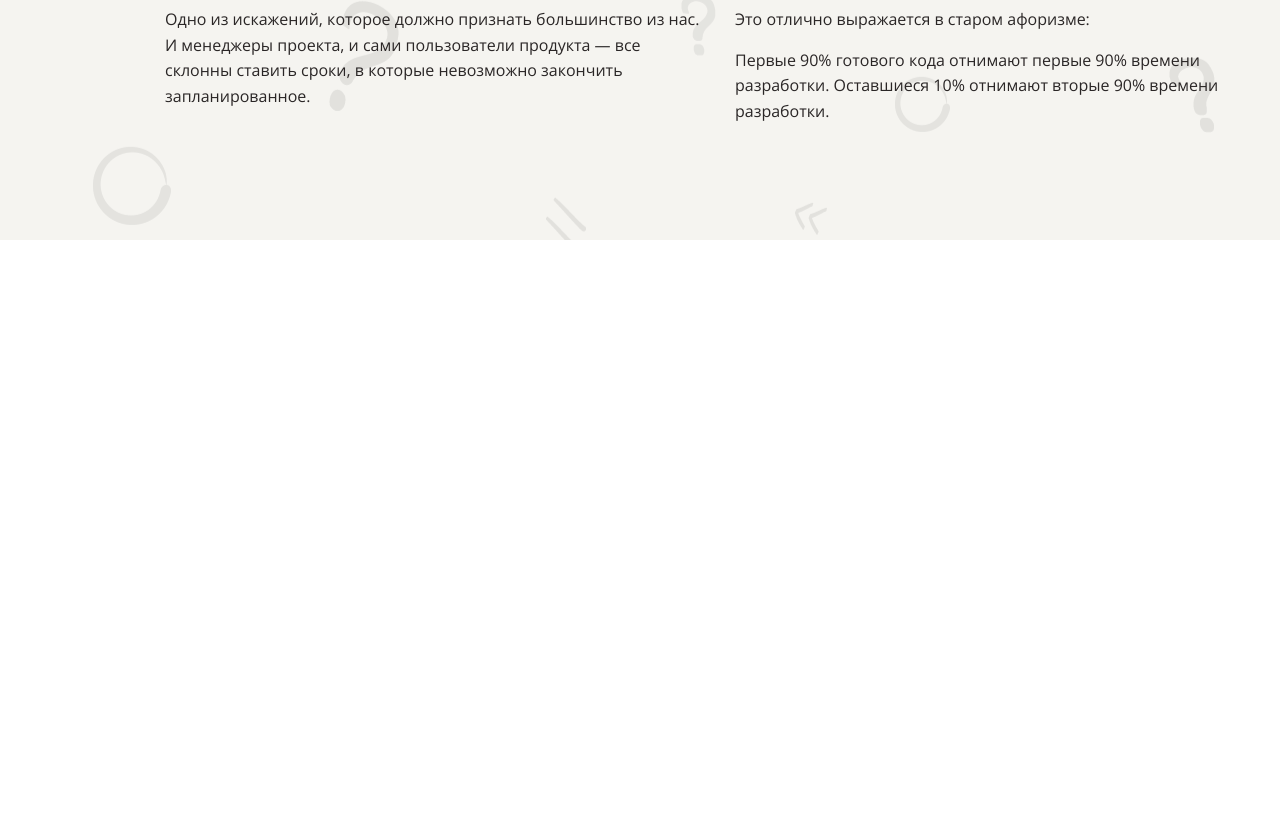
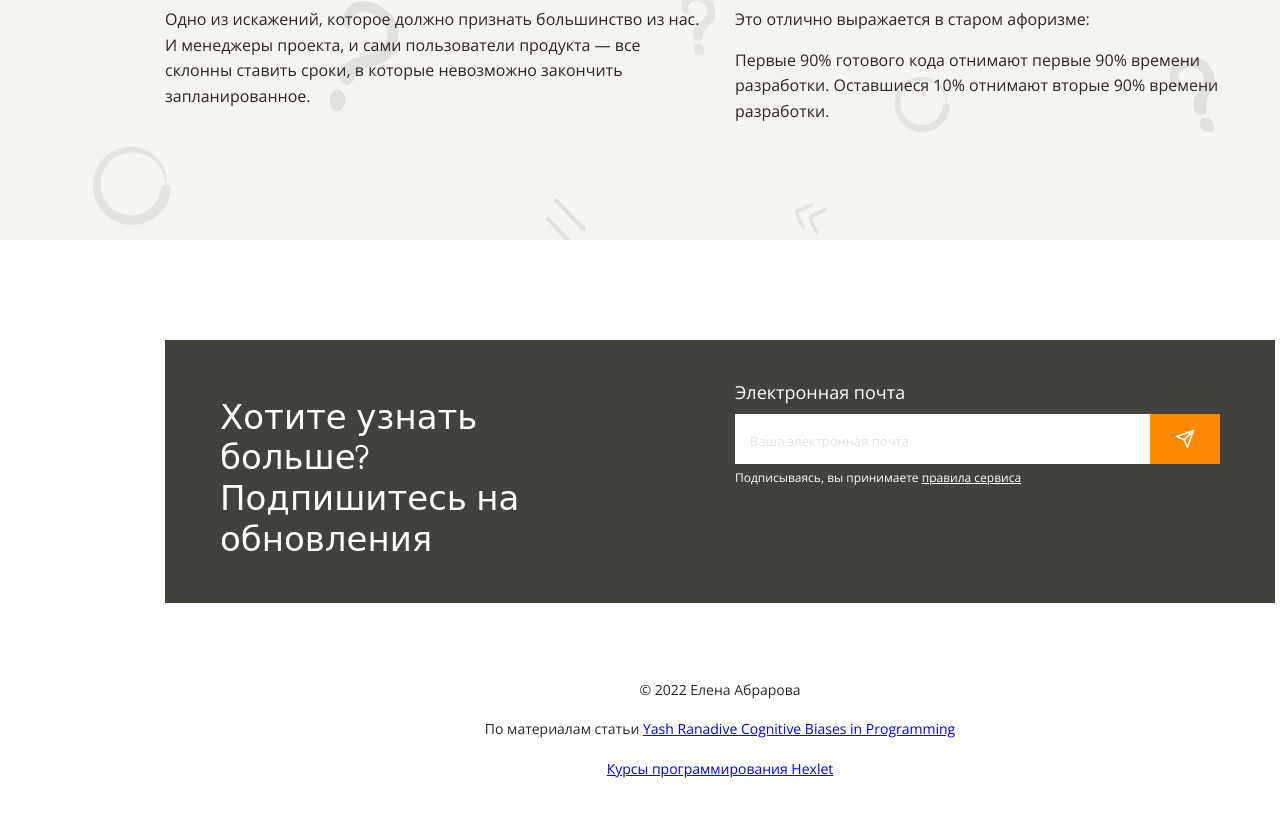
Before and after one commit to Abra19/cognitive_distortions_layout, a website: page src/index.html in a window 1280 px wide. Shown: the part 7143-7959 px from the top of the page. Before the commit the page ends 7623 px from the top, so only its background shows below. Drawn offline with Linux system fonts and the light colour scheme; files whose address does not match are found by name.

Commit message:
project 11 step finished

```diff
--- a/src/index.html
+++ b/src/index.html
@@ -10,7 +10,7 @@
 </head>
 <body>
     <header class="main-header section-bkgr section-bkgr-light">
-        <div class="container">
+        <div class="container  section-padding">
             <h1 class="header-title">Когнитивные<br>искажения<br><span class="color-dark">в программировании</span></h1>
             <img src="../images/main.png" alt="Программист за работой" class="header-img" height="560">
             <div class="text-container header-text">
@@ -32,7 +32,7 @@
                 </div>
             </div>
             <button class="btn header-btn">
-                <a href="#five-distortion" class="color-white">подробнее</a>
+                <a href="#five-distortion" class="color-white no-decoration">подробнее</a>
             </button>
         </div>
     </header>
@@ -45,8 +45,8 @@
             <iframe class="video" width="919" height="569" src="https://www.youtube.com/embed/jie9AizBqss" frameborder="0" allowfullscreen>
             </iframe>
         </section>
-        <section class="named-problems" id="five-distortion">
-            <nav class="container">
+        <section class="named-problems bkg-dark" id="five-distortion">
+            <nav class="container section-padding">
                 <div class="navigation">
                     <div class="card-title card-item">
                         <p class="card-title-text color-base">
@@ -55,7 +55,7 @@
                         </p>
                     </div>
                     <div class="card-item card-link">
-                        <a href="#ikea-effect" class="card-item-content">
+                        <a href="#ikea-effect" class="card-item-content no-decoration">
                             <p class="card-number">1</p>
                             <p class="card-text color-base">Эффект ИКЕА</p>
                             <p class="card-description">
@@ -65,7 +65,7 @@
                         </a>
                     </div>
                     <div class="card-item card-link">
-                        <a href="#premature-optimization" class="card-item-content">
+                        <a href="#premature-optimization" class="card-item-content no-decoration">
                             <p class="card-number">2</p>
                             <p class="card-text color-base">Преждевременная оптимизация</p>
                             <p class="card-description">
@@ -75,7 +75,7 @@
                         </a>
                     </div>
                     <div class="card-item card-link">
-                        <a href="#distortion-of-novelty" class="card-item-content">
+                        <a href="#distortion-of-novelty" class="card-item-content no-decoration">
                             <p class="card-number">3</p>
                             <p class="card-text color-base">Искажение новизны</p>
                             <p class="card-description">
@@ -85,7 +85,7 @@
                         </a>
                     </div>
                     <div class="card-item card-link">
-                        <a href="#hyperbolic-depreciation" class="card-item-content">
+                        <a href="#hyperbolic-depreciation" class="card-item-content no-decoration">
                             <p class="card-number">4</p>
                             <p class="card-text color-base">Гиперболическое обесценивание</p>
                             <p class="card-description">
@@ -95,7 +95,7 @@
                         </a>
                     </div>
                     <div class="card-item card-link">
-                        <a href="#errors-in-planning" class="card-item-content">
+                        <a href="#errors-in-planning" class="card-item-content no-decoration">
                             <p class="card-number">5</p>
                             <p class="card-text color-base">Ошибка планирования</p>
                             <p class="card-description">
@@ -107,7 +107,7 @@
             </nav>
         </section>
         <section class="sample-problem-ikea section-bkgr section-bkgr-light" id="ikea-effect">
-            <div class="container">
+            <div class="container section-padding">
                 <div class="section-header">
                     <div class="section-element">
                         <img src="../images/1.png" alt="Два программиста за работой" class="img-section" width="578" height="434">
@@ -134,8 +134,8 @@
                 </div>
             </div>
         </section>
-        <section class="sample-problem-optimisation section-bkgr section-bkgr-dark" id="premature-optimization">
-            <div class="container">
+        <section class="sample-problem-optimisation section-bkgr section-bkgr-brown" id="premature-optimization">
+            <div class="container section-padding">
                 <div class="section-header">
                     <div class="section-element">
                         <p class="cognitive-distortion cognitive-white">Когнитивные искажения</p>
@@ -162,7 +162,7 @@
             </div>
         </section>
         <section class="sample-problem-curved-new section-bkgr section-bkgr-light" id="distortion-of-novelty">
-            <div class="container">
+            <div class="container section-padding">
                 <div class="section-header">
                     <div class="section-element">
                         <img src="../images/3.png" alt="Два программиста за работой" class="img-section" width="578" height="434">
@@ -190,8 +190,8 @@
                 </div>
             </div>
         </section>
-        <section class="sample-problem-depreciation section-bkgr section-bkgr-dark" id="hyperbolic-depreciation">
-            <div class="container">
+        <section class="sample-problem-depreciation section-bkgr section-bkgr-brown" id="hyperbolic-depreciation">
+            <div class="container section-padding">
                 <div class="section-header">
                     <div class="section-element">
                         <p class="cognitive-distortion cognitive-white">Когнитивные искажения</p>
@@ -221,7 +221,7 @@
             </div>
         </section>
         <section class="sample-problem-planing-defects section-bkgr section-bkgr-light" id="errors-in-planning">
-            <div class="container">
+            <div class="container section-padding">
                 <div class="section-header">
                     <div class="section-element">
                         <img src="../images/5.png" alt="Два программиста за работой" class="img-section" width="578" height="434">
@@ -254,8 +254,34 @@
             </div>
         </section>
     </main>
-    <footer class="main-footer container">
-        <h3 class="color-white">Хотите узнать больше? Подпишитесь на обновления</h3>
+    <footer class="main-footer section-margin ">
+        <div class="container footer-container">
+            <div class="bkg-dark footer-form">
+                <h3 class="color-white footer-element footer-title">Хотите узнать больше? Подпишитесь на обновления</h3>
+                <form action="test.js" class="footer-element">
+                    <label class="label-for-mail color-white"> Электронная почта
+                        <div class="input-field">
+                            <input type="email" class="input-for-mail" placeholder="Ваша электронная почта">
+                            <button class="send-info bkg-base" type="submit"></button>
+                        </div>
+                    </label>
+                    <p class="service-rules color-white">
+                        Подписываясь, вы принимаете <a href="#" class="color-white">правила сервиса</a>
+                    </p>
+                </form>
+            </div>
+            <div class="copyright">
+                <p class="copyright-text">
+                    © 2022 Елена Абрарова
+                </p>
+                <p class="copyright-text">
+                    По материалам статьи <a href="https://medium.com/hackernoon/cognitive-biases-in-programming-5e937707c27b">Yash Ranadive Cognitive Biases in Programming</a>
+                </p>
+                <p class="copyright-text">
+                    <a href="https://ru.hexlet.io/my">Курсы программирования Hexlet</a>
+                </p>
+            </div>
+        </div>
     </footer>
 </body>
 </html>
--- a/src/styles/style.css
+++ b/src/styles/style.css
@@ -41,6 +41,8 @@
     url("../../assets/fonts/Neucha/Neucha-Regular.woff2") format("woff2");
 }
 
+/** GENERAL **/
+
 /* reset */
 
 * {
@@ -54,10 +56,6 @@
   border: none;
 }
 
-a {
-  text-decoration: none;
-}
-
 /* General styles */
 
 body {
@@ -69,6 +67,12 @@ body {
   font: 16px/1.6em "Open Sans", sans-serif;
 }
 
+/* links */
+
+.no-decoration {
+  text-decoration: none;
+}
+
 /* centered */
 
 .container {
@@ -76,7 +80,14 @@ body {
 
   width: 1110px;
   margin: 0 auto;
+}
+
+.section-padding {
   padding: 100px 0;
+}
+
+.section-margin {
+  margin: 100px 0;
 }
 
 /* colors */
@@ -143,7 +154,7 @@ h3 {
 }
 
 .section-bkgr-light::after,
-.section-bkgr-dark::after {
+.section-bkgr-brown::after {
   position: absolute;
   top: 0;
   left: 0;
@@ -159,8 +170,16 @@ h3 {
   background-color: var(--light);
 }
 
-.section-bkgr-dark::after {
+.section-bkgr-brown::after {
   background-color: var(--brown);
+}
+
+.bkg-dark {
+  background-color: var(--basedark);
+}
+
+.bkg-base {
+  background-color: var(--base);
 }
 
 /* buttons */
@@ -176,7 +195,36 @@ h3 {
   background-color: var(--base);
 }
 
-.btn:hover {
+.send-info {
+  position: relative;
+
+  width: 70px;
+  height: 50px;
+}
+
+.send-info::before {
+  position: absolute;
+  top: 0;
+  right: 0;
+  bottom: 0;
+  left: 0;
+
+  z-index: 10;
+
+  width: 20px;
+  height: 20px;
+
+  margin: auto;
+
+  background-image: url("../../images/send.svg");
+  background-repeat: no-repeat;
+  background-size: cover;
+
+  content: "";
+}
+
+.btn:hover,
+.send-info:hover {
   background-color: var(--btnhover);
 }
 
@@ -265,6 +313,8 @@ h3 {
   margin-bottom: 15px;
 }
 
+/** PARTICULAR **/
+
 /* header styles */
 .header-img {
   position: absolute;
@@ -334,8 +384,6 @@ h3 {
   height: 100%;
 
   margin-top: -195px;
-
-  background-color: var(--basedark);
 }
 
 .navigation {
@@ -389,3 +437,77 @@ h3 {
 .card-link:hover > a > p {
   color: var(--white);
 }
+
+/* footer */
+
+.footer-container {
+  display: flex;
+  flex-direction: column;
+  align-items: center;
+}
+
+.footer-form {
+  display: flex;
+  justify-content: flex-start;
+  padding: 38px 55px 42px;
+}
+
+.footer-element {
+  flex: 1;
+}
+
+.footer-element:last-child {
+  display: flex;
+  flex-direction: column;
+  align-items: flex-start;
+  justify-content: flex-start;
+
+  margin-left: 30px;
+}
+
+.footer-title {
+  padding: 20px 92px 0 0;
+}
+
+.input-field {
+  display: flex;
+
+  margin: 8px 0 4px;
+}
+
+.input-for-mail {
+  width: 415px;
+  height: 50px;
+
+  padding: 15px;
+}
+
+.input-for-mail::placeholder {
+  color: #757575;
+  font-size: 13px;
+  line-height: 1.6em;
+  letter-spacing: 1;
+
+  opacity: 0.2;
+}
+
+.label-for-mail {
+  font-size: 18px;
+  line-height: 160%;
+}
+
+.service-rules {
+  font-size: 12px;
+  line-height: 160%;
+}
+
+.copyright {
+  margin-top: 60px;
+
+  font-size: 14px;
+  text-align: center;
+}
+
+.copyright-text {
+  margin-top: 14px;
+}
```
